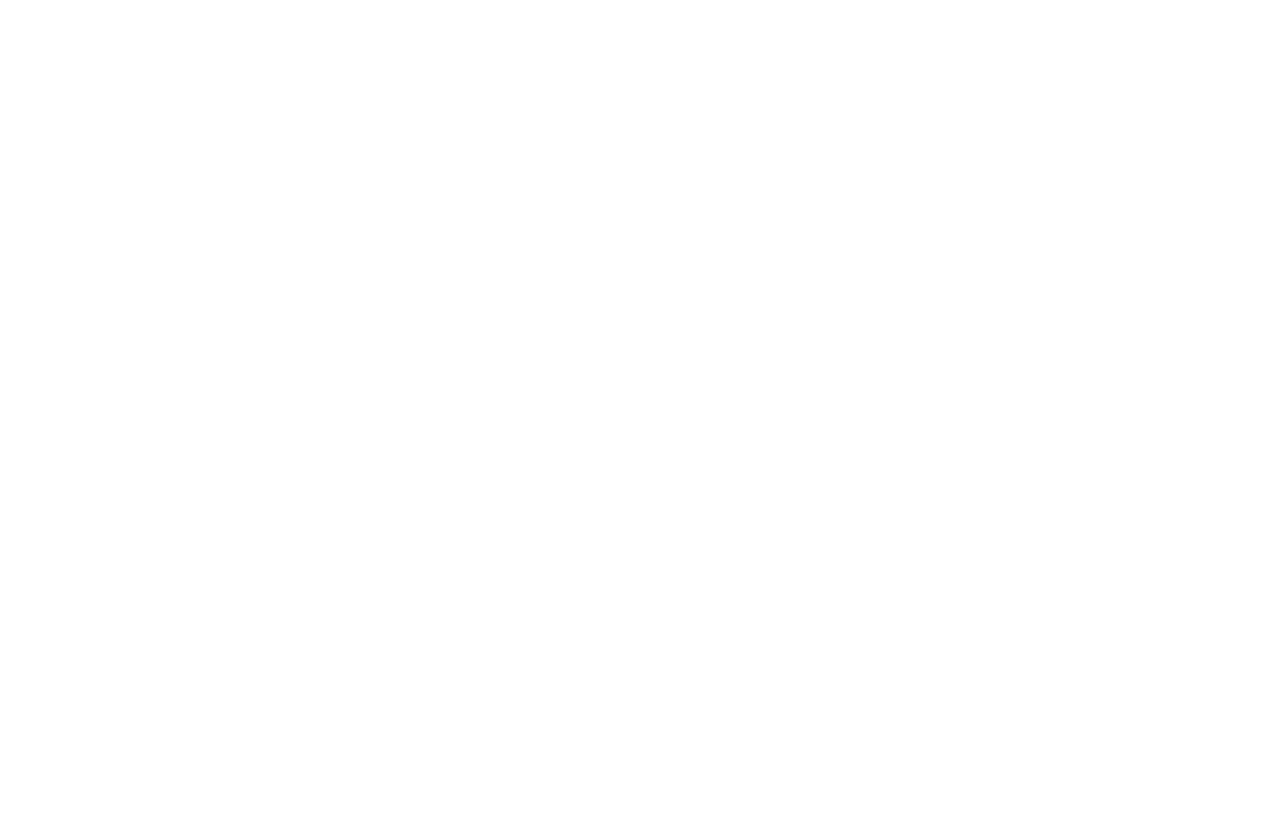
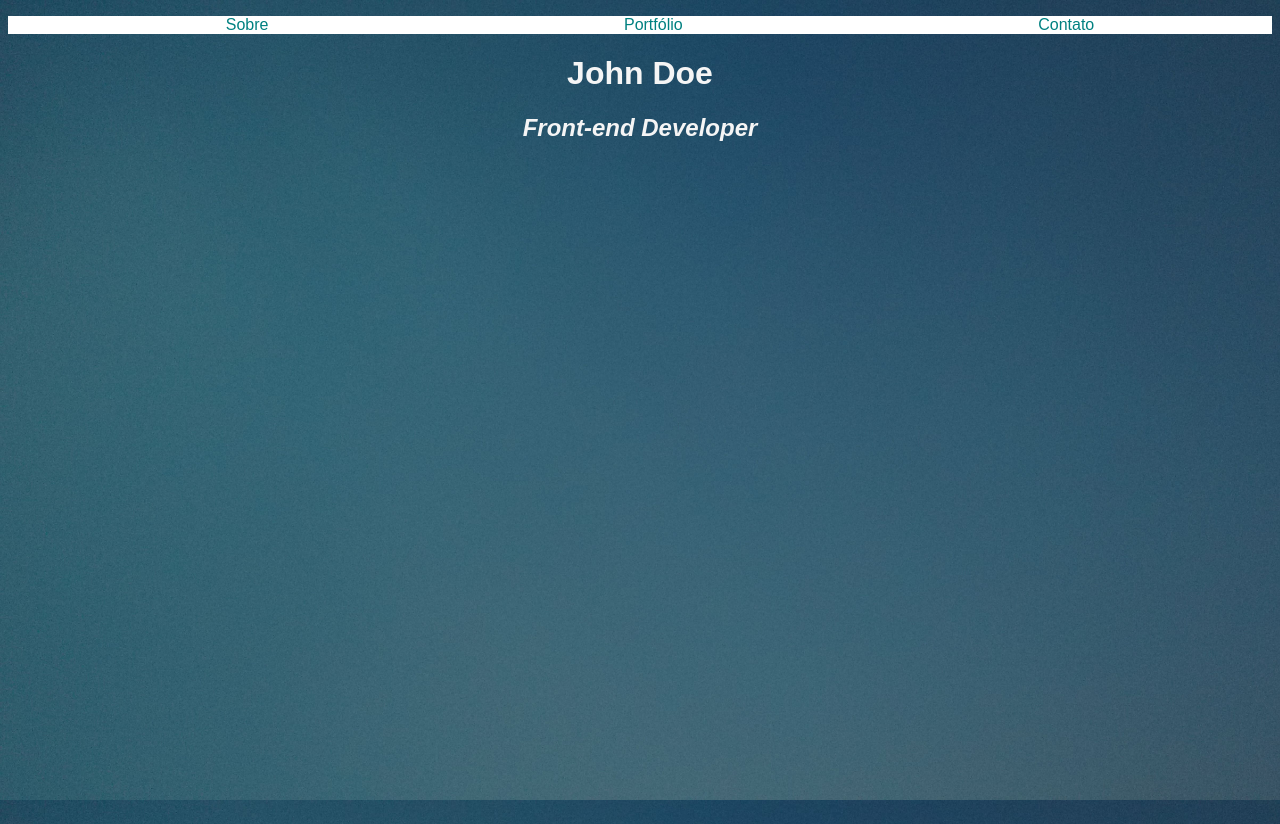
Before and after one commit to juscelinodjj/imersao-hipsters-css-alura, a plain HTML site: page index.html in a window 1280 px wide. Before the commit the page ends 800 px from the top, so only its background shows below. Drawn offline with Linux system fonts and the light colour scheme.

Commit message:
Aula 1 concluída

```diff
--- a/assets/css/style.css
+++ b/assets/css/style.css
@@ -0,0 +1,38 @@
+body {
+  background-image: url('../img/fundo.jpg');
+  background-size: auto 100vh;
+  font-family: Arial;
+  height: 100vh;
+}
+
+.menu {
+  background-color: white;
+}
+
+.menu ul {
+  display: flex;
+  justify-content: space-around;
+}
+
+.menu li {
+  list-style: none;
+}
+
+.menu a {
+  color: teal;
+  text-decoration: none;
+}
+
+.menu a:hover {
+  text-decoration: underline;
+}
+
+.site-subtitle,
+.site-title {
+  color: whitesmoke;
+  text-align: center;
+}
+
+.site-subtitle {
+  font-style: italic;
+}
--- a/index.html
+++ b/index.html
@@ -7,6 +7,17 @@
     <link rel="stylesheet" href="assets/css/style.css">
   </head>
   <body>
+    <header>
+      <nav class="menu">
+        <ul>
+          <li><a href="#">Sobre</a></li>
+          <li><a href="#">Portfólio</a></li>
+          <li><a href="#">Contato</a></li>
+        </ul>
+      </nav>
+      <h1 class="site-title">John Doe</h1>
+      <h2 class="site-subtitle">Front-end Developer</h2>
+    </header>
     <script src="assets/js/script.js"></script>
   </body>
 </html>
```
Also changed, not shown: assets/img/fundo.jpg (added), 1 other file.
